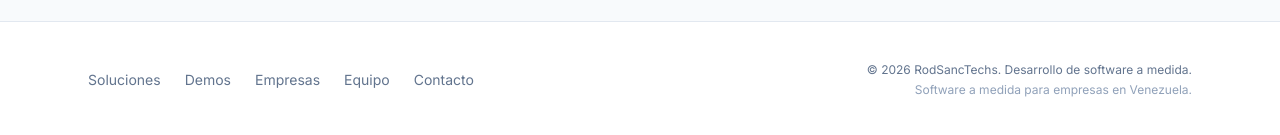
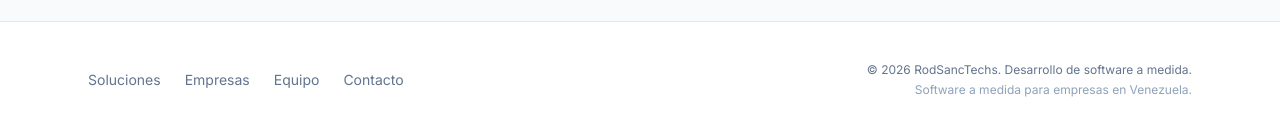
Before and after one commit to kamuxx/rodsanctechs, a React (Vite) app: page / in a window 1280 px wide. Shown: the part 7858-7993 px from the top of the page. Built offline with nearby package versions, Linux system fonts and the light colour scheme; no server answers.

Commit message:
fix(footer): hide Demos link pending section completion
The footer still exposed a link to the empty #casos section after the navbar already hid it. Mirrored the navbar pattern: hidden flag plus a filter in the render.

Verified: served HTML no longer contains an href to #casos.

```diff
--- a/src/components/Footer.tsx
+++ b/src/components/Footer.tsx
@@ -1,6 +1,6 @@
 const links = [
   { href: "#servicios", label: "Soluciones" },
-  { href: "#casos", label: "Demos" },
+  { href: "#casos", label: "Demos", hidden: true },
   { href: "#empresas", label: "Empresas" },
   { href: "#equipo", label: "Equipo" },
   { href: "#contacto", label: "Contacto" },
@@ -11,7 +11,7 @@ export default function Footer() {
     <footer className="border-t border-slate-200 py-10">
       <div className="max-w-6xl mx-auto px-6 flex flex-col md:flex-row items-center justify-between gap-6">
         <nav className="flex flex-wrap gap-6 text-sm text-slate-500" aria-label="Pie">
-          {links.map((l) => (
+          {links.filter((l) => !l.hidden).map((l) => (
             <a key={l.href} href={l.href} className="hover:text-slate-900 transition-colors">
               {l.label}
             </a>
```
